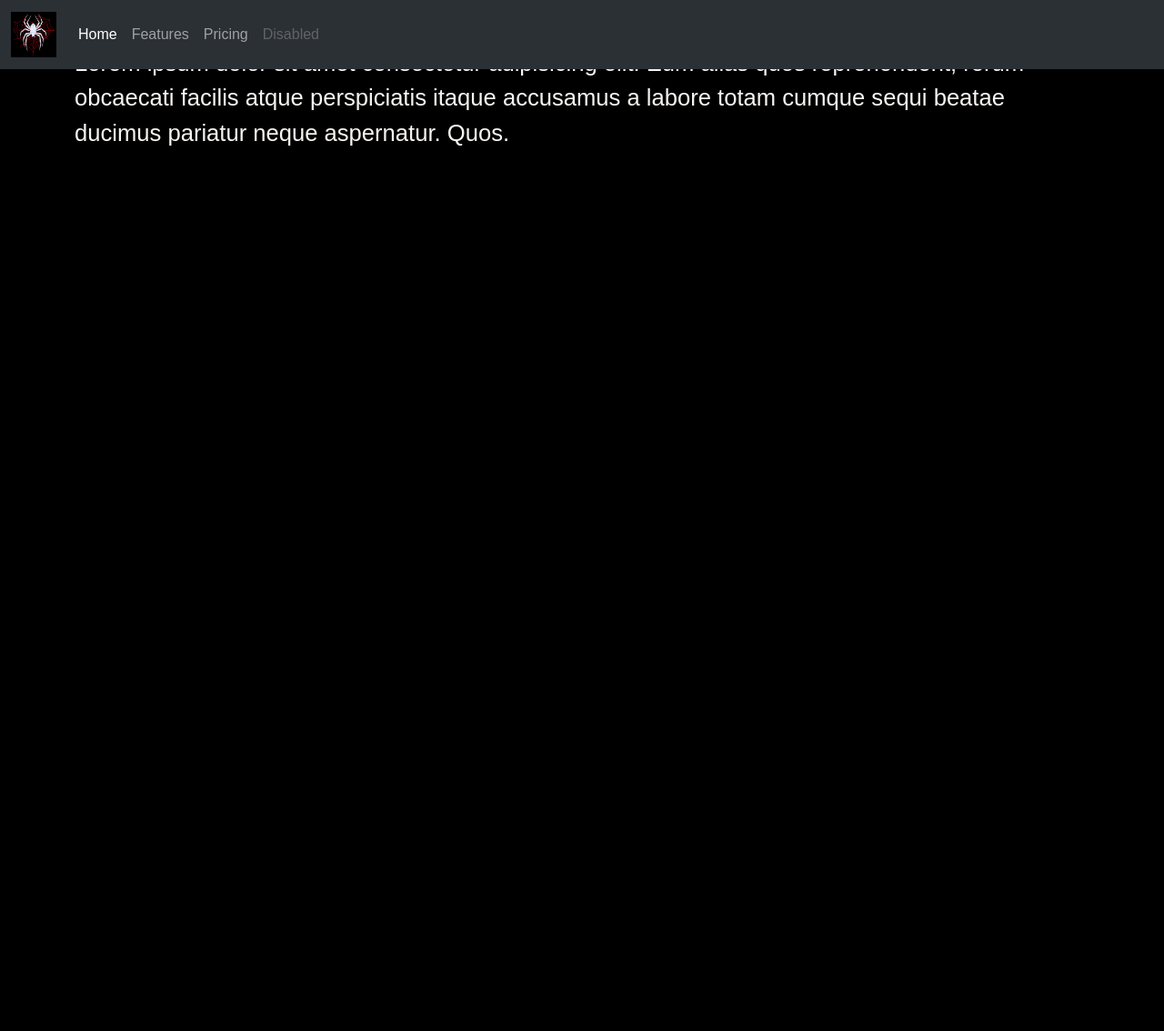
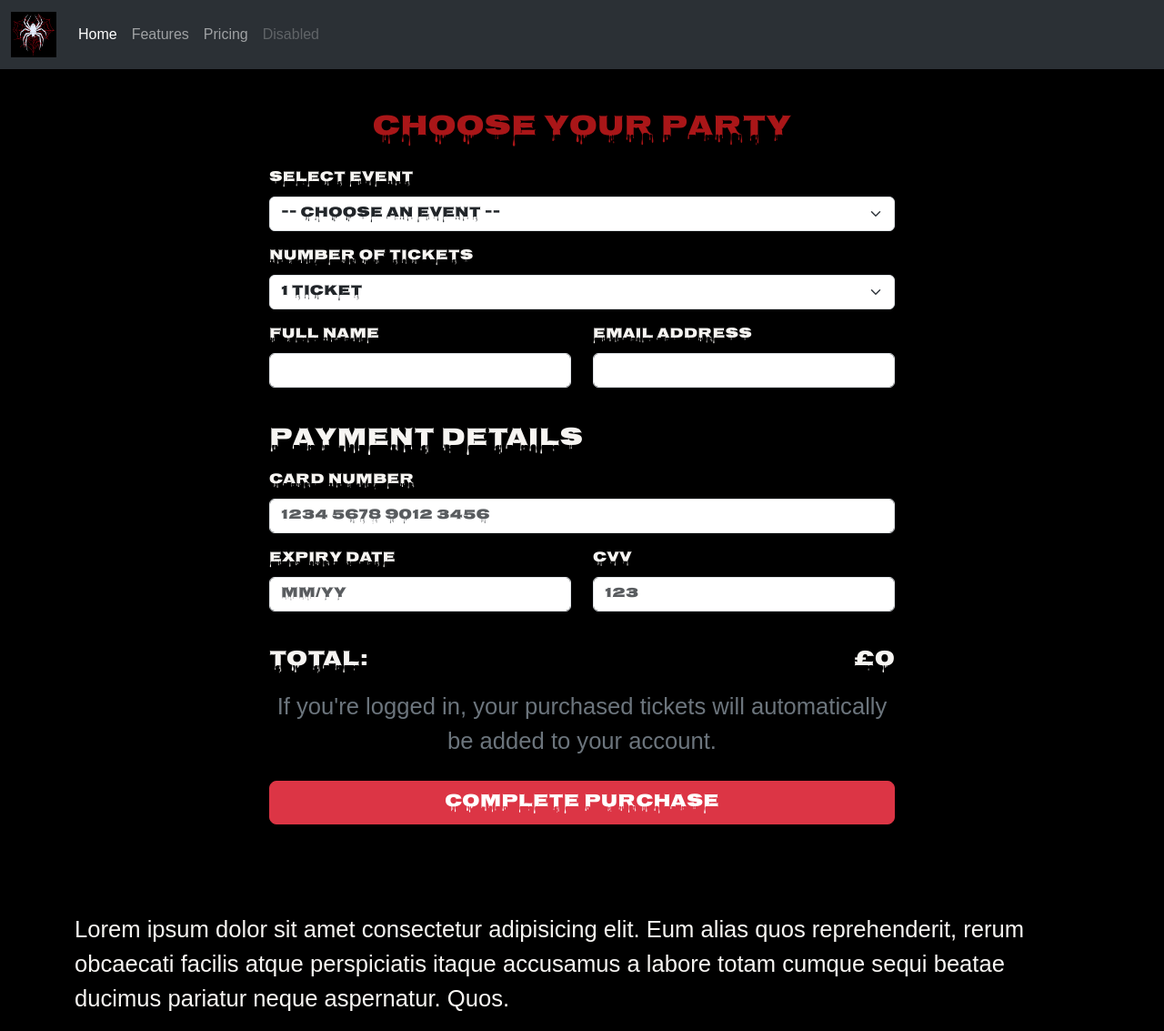
Before and after one commit to Khoi412/HalloweenHackathon, a Django app: page /costumes/tickets/ in a window 1280 px wide. Shown: the whole page at 91% size. Before the commit the page ends 160 px from the top, so only its background shows below. Run offline with Django 4.2, Linux system fonts and the light colour scheme; some libraries are stand-ins or nearby versions; some web fonts are replaced.

Commit message:
Updated tickets template

```diff
--- a/costumes/templates/costumes/tickets.html
+++ b/costumes/templates/costumes/tickets.html
@@ -8,5 +8,103 @@ Tickets
 
 {% block content %}
 
+<main>
+  <div class="container py-5">
+    <div class="row justify-content-center">
+      <div class="col-lg-8">
+        <div class="p-4 mb-4">
+          <h2 class="text-center mb-4">Choose Your Party</h2>
 
-    {% endblock content %}
+          <!-- Event Selection -->
+          <form id="ticketForm" class="needs-validation" novalidate>
+            <div class="mb-3">
+              <label for="event" class="form-label">Select Event</label>
+              <select id="event" name="event" class="form-select" required>
+                <option value="" data-price="0">-- Choose an Event --</option>
+                <option value="oct31" data-price="16.99">Nightmare on Grand Ave – Oct 31 (£16.99)</option>
+                <option value="oct26" data-price="13.99">The Haunted Rave – Oct 26 (£13.99)</option>
+                <option value="oct25" data-price="14.99">Halloween Haunt Night – Oct 25 (£14.99)</option>
+              </select>
+            </div>
+
+            <!-- Ticket Quantity -->
+            <div class="mb-3">
+              <label for="tickets" class="form-label">Number of Tickets</label>
+              <select id="tickets" name="tickets" class="form-select" required>
+                <option value="1">1 Ticket</option>
+                <option value="2">2 Tickets</option>
+                <option value="3">3 Tickets</option>
+                <option value="4">4 Tickets</option>
+                <option value="5">5 Tickets</option>
+              </select>
+            </div>
+
+            <!-- User Info -->
+            <div class="row">
+              <div class="col-md-6 mb-3">
+                <label for="name" class="form-label">Full Name</label>
+                <input type="text" id="name" name="name" class="form-control" required>
+              </div>
+              <div class="col-md-6 mb-3">
+                <label for="email" class="form-label">Email Address</label>
+                <input type="email" id="email" name="email" class="form-control" required>
+              </div>
+            </div>
+
+            <!-- Payment Section -->
+            <h3 class="mt-4 mb-3">Payment Details</h3>
+
+            <div class="mb-3">
+              <label for="cardNumber" class="form-label">Card Number</label>
+              <input type="text" id="cardNumber"  maxlength="16" class="form-control" placeholder="1234 5678 9012 3456" required>
+            </div>
+
+            <div class="row">
+              <div class="col-md-6 mb-3">
+                <label for="expiry" class="form-label">Expiry Date</label>
+                <input type="text"  maxlength="4" id="expiry" class="form-control" placeholder="MM/YY" required>
+              </div>
+              <div class="col-md-6 mb-3">
+                <label for="cvv" class="form-label">CVV</label>
+                <input type="text"  maxlength="3" id="cvv" class="form-control" placeholder="123" required>
+              </div>
+            </div>
+
+            <!-- Total Display -->
+            <div class="d-flex justify-content-between align-items-center mt-4">
+              <h4>Total:</h4>
+              <h4 class="price" id="total">£0</h4>
+            </div>
+
+            <p class="text-secondary mt-2 text-center">If you're logged in, your purchased tickets will automatically be added to your account.</p>
+
+            <div class="d-grid mt-4">
+              <button type="submit" class="btn btn-danger btn-lg">Complete Purchase</button>
+            </div>
+          </form>
+        </div>
+      </div>
+    </div>
+  </div>
+  </main>
+
+      {% block extrajs %}
+  <!-- Total Calculation Script -->
+  <script>
+    const eventSelect = document.getElementById('event');
+    const ticketSelect = document.getElementById('tickets');
+    const totalDisplay = document.getElementById('total');
+
+    function updateTotal() {
+      const price = parseFloat(eventSelect.selectedOptions[0].getAttribute('data-price')) || 0;
+      const quantity = parseInt(ticketSelect.value) || 1;
+      const total = price * quantity;
+      totalDisplay.textContent = `£${total.toFixed(2)}`;
+    }
+
+    eventSelect.addEventListener('change', updateTotal);
+    ticketSelect.addEventListener('change', updateTotal);
+  </script>
+    {% endblock extrajs %}
+
+{% endblock content %}
--- a/templates/base.html
+++ b/templates/base.html
@@ -90,5 +90,8 @@
     <!-- FontAwesom link -->
     <script src="https://kit.fontawesome.com/9e540e0242.js" crossorigin="anonymous"></script>
     {% endblock postloadjs %}
+
+    {% block extrajs %}
+    {% endblock extrajs %}
   </body>
 </html>
```
